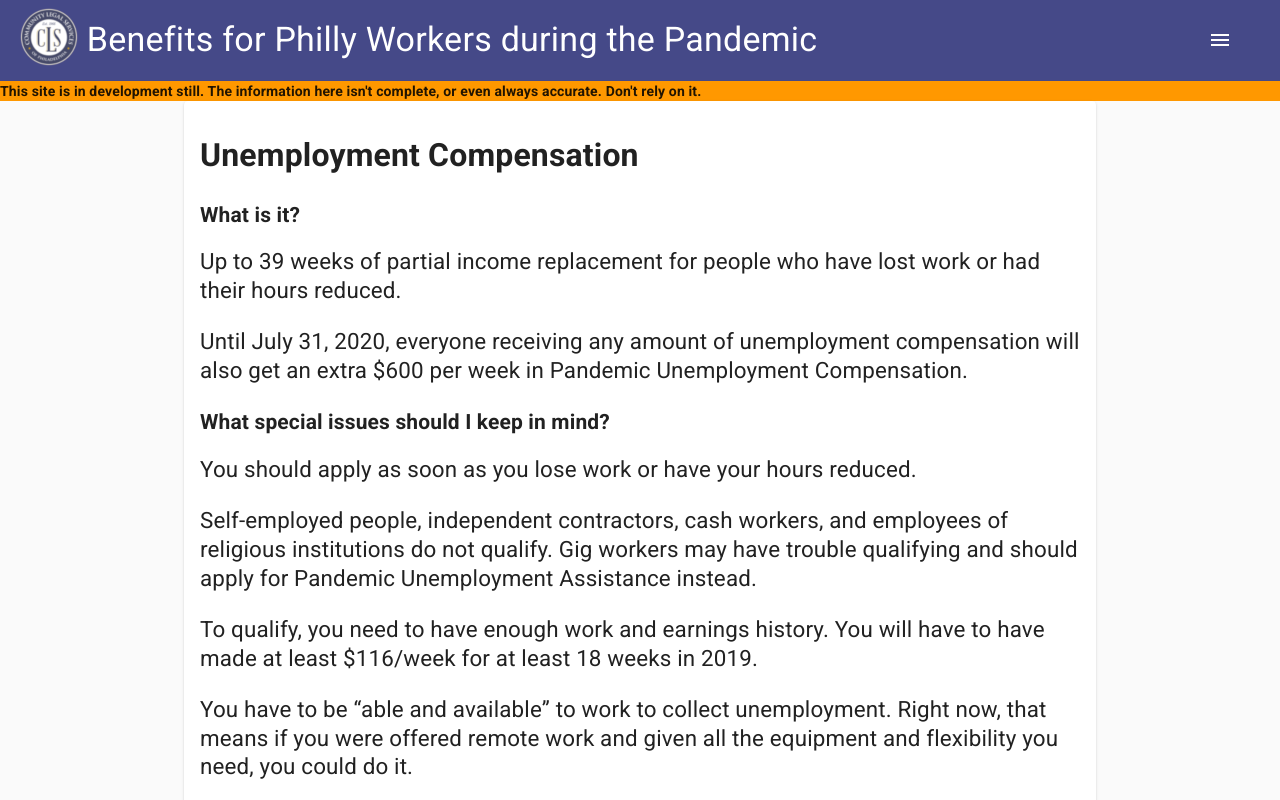
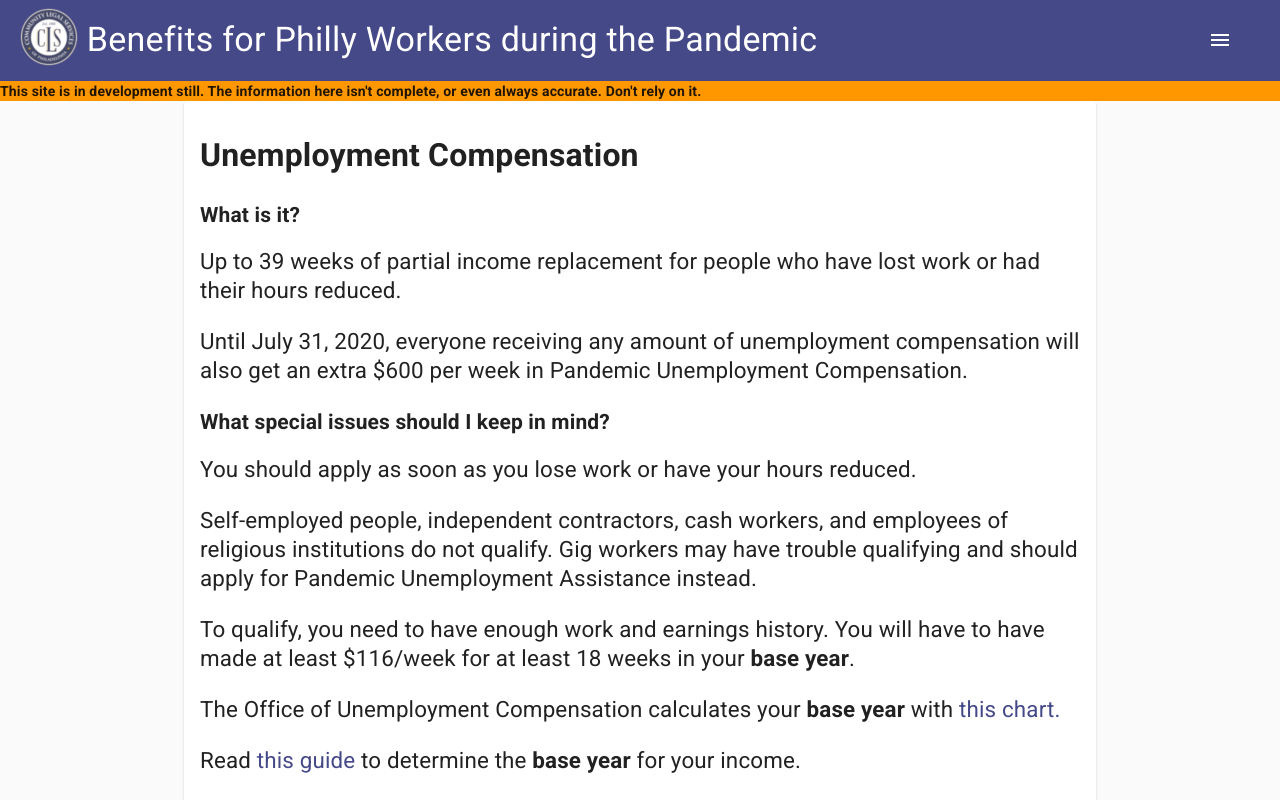
Before and after one commit to CLSPhila/philly-worker-support, a React (Create React App) app: page /programs/uc in a window 1280 px wide. Shown: the top 800 px of the page. Built offline with nearby package versions, Linux system fonts and the light colour scheme.

Commit message:
added income info to UC page

```diff
--- a/src/components/pages/programs/UC.js
+++ b/src/components/pages/programs/UC.js
@@ -46,7 +46,22 @@ export const UC = () => {
         <p>
           To qualify, you need to have enough work and earnings history. You
           will have to have made at least $116/week for at least 18 weeks in
-          2019.{" "}
+          your <b>base year</b>.{" "}
+        </p>
+        <p>
+          The Office of Unemployment Compensation calculates your{" "}
+          <b>base year</b> with{" "}
+          <Link href="https://uc.pa.gov/unemployment-benefits/Am-I-Eligible/financial-eligibility/Pages/Financial-eligibility.aspx">
+            this chart.
+          </Link>{" "}
+        </p>
+        <p>
+          Read{" "}
+          <Link href="https://uc.pa.gov/unemployment-benefits/Am-I-Eligible/financial-eligibility/Pages/Financial-eligibility.aspx">
+            {" "}
+            this guide{" "}
+          </Link>{" "}
+          to determine the <b> base year </b> for your income.
         </p>
         <p>
           You have to be “able and available” to work to collect unemployment.
```
